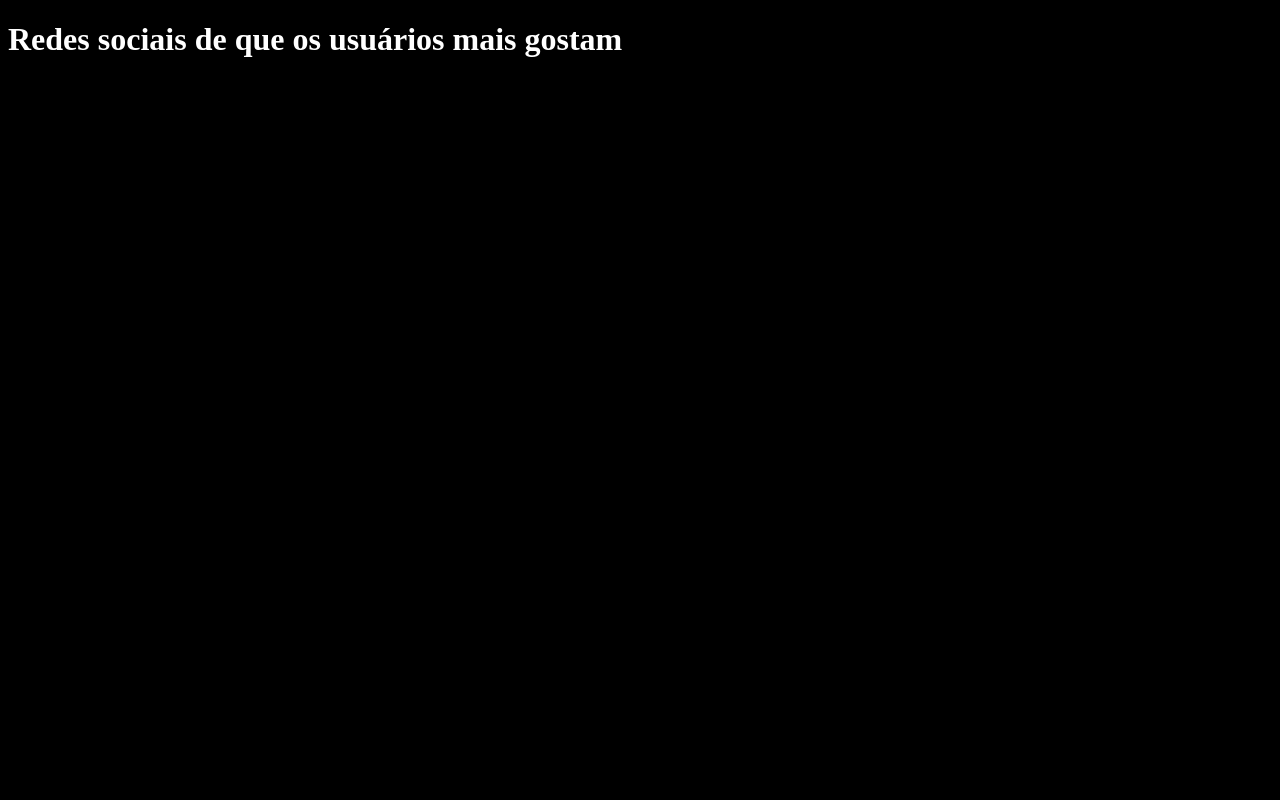
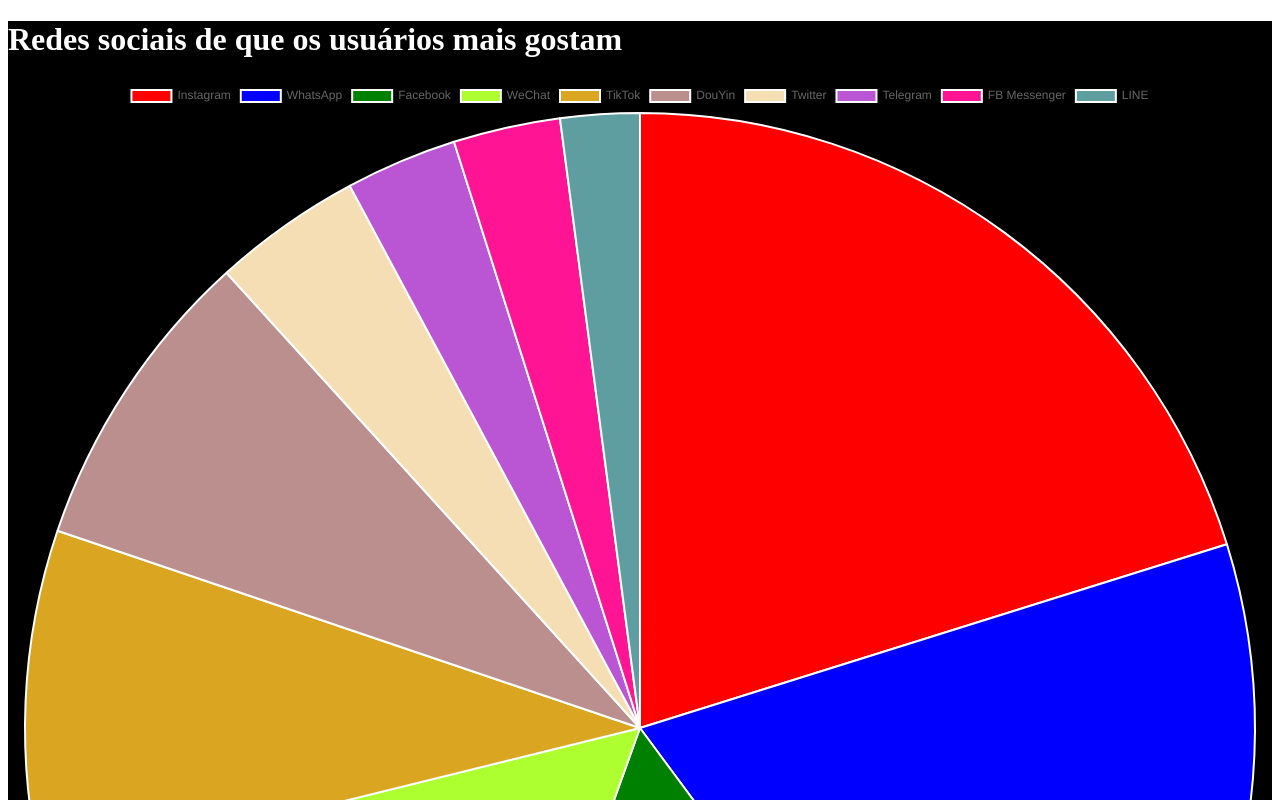
Before and after one commit to Pedro-H-Ferrer/grafico-Pedro_Andrade-n-27, a plain HTML site: page index.html in a window 1280 px wide. Shown: the top 800 px of the page. Drawn offline with nearby package versions, Linux system fonts and the light colour scheme.

Commit message:
Add files via upload

```diff
--- a/index.html
+++ b/index.html
@@ -1,18 +1,20 @@
 <!DOCTYPE html>
 <html lang="pt-br">
+
 <head>
     <meta charset="UTF-8">
-    <meta http-equiv="X-UA-Compatible" content="IE=edge">
     <meta name="viewport" content="width=device-width, initial-scale=1.0">
     <title>Grafico Redes Sociais</title>
     <link rel="stylesheet" href="style.css">
     <script src="https://cdn.jsdelivr.net/npm/chart.js"></script>
 </head>
+
 <body>
     <header>
         <h1>Redes sociais de que os usuários mais gostam</h1>
     </header>
-
+    <canvas id="meuGrafico"></canvas>
     <script src="script.js"></script>
 </body>
+
 </html>
--- a/script.js
+++ b/script.js
@@ -1,15 +1,46 @@
-    const ctx = document.getElementById("myChart").getContent("2dc");
-    const myChart = new Chart (ctx,{
-        type: "pie",
-        date: {
-            labels: [
-                "instagram",
-                "WhatsApp",
-                "Facebook"
-            ]
-        }
-
-
+const grafico = document.getElementById("meuGrafico").getContext("2d");
+const meuGrafico = new Chart(grafico, {
+    type: "pie",
+    data: {
+      labels: [
+        "Instagram",
+        "WhatsApp",
+        "Facebook",
+        "WeChat",
+        "TikTok",
+        "DouYin",
+        "Twitter",
+        "Telegram",
+        "FB Messenger",
+        "LINE"
+      ],
+      datasets: [{
+        data: [
+          16.5,
+          16.1,
+          12.8,
+          12.8,
+          7.4,
+          6.6,
+          3.2,
+          2.4,
+          2.3,
+          1.7
+        ],
+        backgroundColor: [
+          "red",
+          "blue",
+          "green",
+          "#ADFF2F",
+          "#DAA520",
+          "#BC8F8F",
+          "rgb(245,222,179)",
+          "rgb(186,85,211)",
+          "rgb(255,20,147)",
+          "CadetBlue",
+        ],
+      }
+    ]
     }
-
-    )
+  }
+);
--- a/style.css
+++ b/style.css
@@ -1,3 +1,7 @@
+html{
+    background-color: white;
+}
+
 body{
     background-color: black;
     color: white;
```
